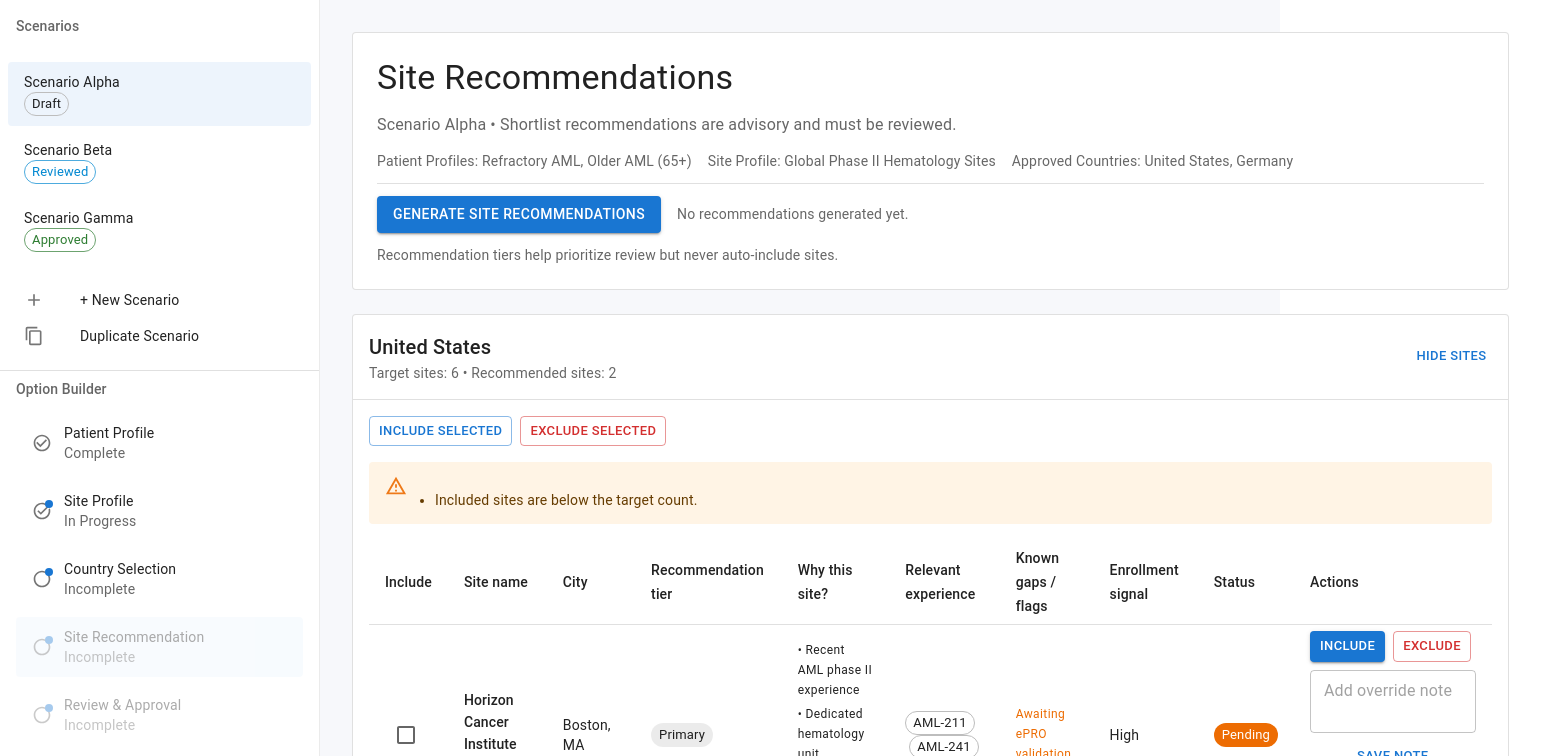
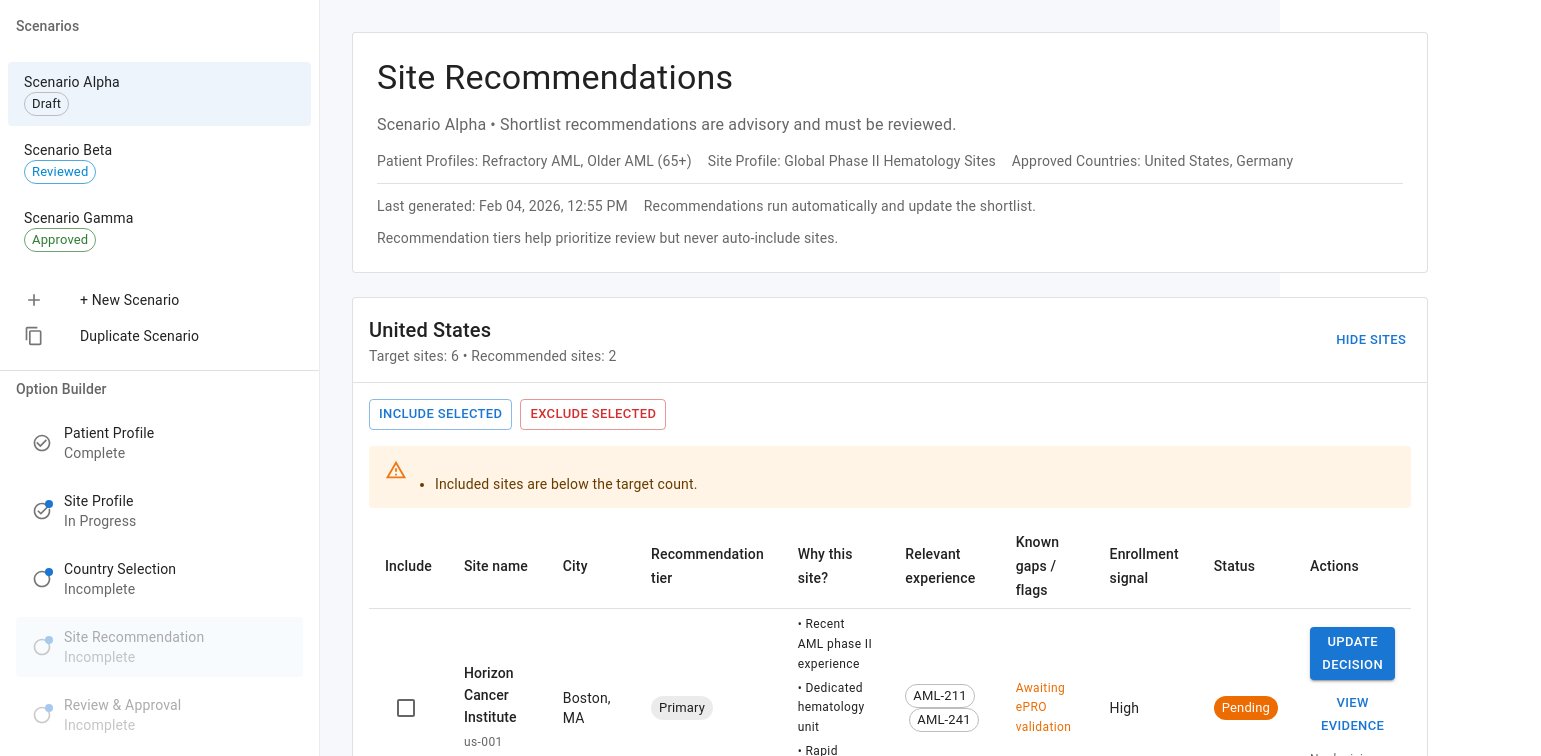
Before and after one commit to louisgroombridge-wright/sto-test-2, a React (Vite) app: page /site-recommendation in a window 1280 px wide. Shown: the top 756 px of the page, 1541 px wide, since content can reach past the window. Built offline with nearby package versions, Linux system fonts and the light colour scheme.

Commit message:
Update site recommendation actions

```diff
--- a/src/pages/SiteRecommendationPage.jsx
+++ b/src/pages/SiteRecommendationPage.jsx
@@ -6,7 +6,15 @@ import {
   Chip,
   Collapse,
   Divider,
+  Dialog,
+  DialogActions,
+  DialogContent,
+  DialogTitle,
+  FormControl,
+  FormControlLabel,
   Paper,
+  Radio,
+  RadioGroup,
   Stack,
   Table,
   TableBody,
@@ -16,7 +24,7 @@ import {
   TextField,
   Typography,
 } from "@mui/material";
-import { useMemo, useState } from "react";
+import { useEffect, useMemo, useState } from "react";
 
 const scenario = {
   name: "Scenario Alpha",
@@ -148,6 +156,12 @@ const SiteRecommendationPage = () => {
   const [hasGenerated, setHasGenerated] = useState(false);
   const [generatedAt, setGeneratedAt] = useState("");
   const [reviewOutOfDate, setReviewOutOfDate] = useState(false);
+  const [decisionDialog, setDecisionDialog] = useState({
+    open: false,
+    countryCode: "",
+    siteId: "",
+  });
+  const [decisionStatus, setDecisionStatus] = useState("Pending");
 
   const handleToggleCountry = (countryCode) => {
     setExpandedCountries((prev) => ({
@@ -172,6 +186,10 @@ const SiteRecommendationPage = () => {
       return next;
     });
   };
+
+  useEffect(() => {
+    handleGenerate();
+  }, []);
 
   const handleSelectionChange = (siteId, checked) => {
     setSelectedSites((prev) => ({
@@ -213,12 +231,43 @@ const SiteRecommendationPage = () => {
     }));
   };
 
-  const handleSaveNote = (countryCode, siteId) => {
-    const noteValue = notesDrafts[siteId] || "";
+  const openDecisionDialog = (countryCode, siteId) => {
+    const site = sitesByCountry[countryCode]?.find((entry) => entry.siteId === siteId);
+    setDecisionDialog({
+      open: true,
+      countryCode,
+      siteId,
+    });
+    if (site) {
+      setDecisionStatus(site.status);
+      setNotesDrafts((prev) => ({
+        ...prev,
+        [siteId]: prev[siteId] ?? site.notes,
+      }));
+    }
+  };
+
+  const closeDecisionDialog = () => {
+    setDecisionDialog((prev) => ({
+      ...prev,
+      open: false,
+    }));
+  };
+
+  const handleDecisionSave = () => {
+    const { countryCode, siteId } = decisionDialog;
+    if (!countryCode || !siteId) {
+      return;
+    }
+    const noteValue = notesDrafts[siteId] ?? "";
     updateSite(countryCode, siteId, {
+      status: decisionStatus,
+      decidedBy: decisionStatus === "Pending" ? "" : "J. Morgan",
+      decidedAt: decisionStatus === "Pending" ? "" : formatTimestamp(),
       notes: noteValue,
       overridden: noteValue.trim().length > 0,
     });
+    closeDecisionDialog();
   };
 
   const handleBulkAction = (countryCode, action) => {
@@ -255,6 +304,13 @@ const SiteRecommendationPage = () => {
     }, {});
   }, [sitesByCountry]);
 
+  const activeSite =
+    decisionDialog.open && decisionDialog.countryCode
+      ? sitesByCountry[decisionDialog.countryCode]?.find(
+          (site) => site.siteId === decisionDialog.siteId
+        )
+      : null;
+
   return (
     <Box sx={{ p: 4, display: "flex", flexDirection: "column", gap: 3 }}>
       <Paper elevation={0} sx={{ p: 3, border: "1px solid rgba(0, 0, 0, 0.12)" }}>
@@ -278,14 +334,11 @@ const SiteRecommendationPage = () => {
           </Stack>
           <Divider />
           <Stack direction={{ xs: "column", sm: "row" }} spacing={2} alignItems={{ sm: "center" }}>
-            <Button
-              variant="contained"
-              onClick={handleGenerate}
-            >
-              {hasGenerated ? "Re-run Recommendations" : "Generate Site Recommendations"}
-            </Button>
             <Typography variant="body2" color="text.secondary">
               {generatedAt ? `Last generated: ${generatedAt}` : "No recommendations generated yet."}
+            </Typography>
+            <Typography variant="body2" color="text.secondary">
+              Recommendations run automatically and update the shortlist.
             </Typography>
           </Stack>
           {/* Ranking is advisory only; it does not decide site inclusion. */}
@@ -437,37 +490,12 @@ const SiteRecommendationPage = () => {
                             </TableCell>
                             <TableCell>
                               <Stack spacing={1}>
-                                <Stack direction="row" spacing={1}>
-                                  <Button
-                                    size="small"
-                                    variant="contained"
-                                    onClick={() => handleInclude(country.countryCode, site.siteId)}
-                                  >
-                                    Include
-                                  </Button>
-                                  <Button
-                                    size="small"
-                                    variant="outlined"
-                                    color="error"
-                                    onClick={() => handleExclude(country.countryCode, site.siteId)}
-                                  >
-                                    Exclude
-                                  </Button>
-                                </Stack>
-                                <TextField
-                                  size="small"
-                                  placeholder="Add override note"
-                                  value={notesDrafts[site.siteId] ?? site.notes}
-                                  onChange={(event) => handleNoteChange(site.siteId, event.target.value)}
-                                  multiline
-                                  minRows={2}
-                                />
                                 <Button
                                   size="small"
-                                  variant="text"
-                                  onClick={() => handleSaveNote(country.countryCode, site.siteId)}
+                                  variant="contained"
+                                  onClick={() => openDecisionDialog(country.countryCode, site.siteId)}
                                 >
-                                  Save note
+                                  Update decision
                                 </Button>
                                 <Button size="small" variant="text">
                                   View evidence
@@ -496,6 +524,54 @@ const SiteRecommendationPage = () => {
         })}
       </Stack>
 
+      <Dialog
+        open={decisionDialog.open}
+        onClose={closeDecisionDialog}
+        fullWidth
+        maxWidth="sm"
+      >
+        <DialogTitle>Update site decision</DialogTitle>
+        <DialogContent sx={{ display: "flex", flexDirection: "column", gap: 2, mt: 1 }}>
+          {activeSite ? (
+            <Stack spacing={0.5}>
+              <Typography variant="subtitle2">{activeSite.siteName}</Typography>
+              <Typography variant="caption" color="text.secondary">
+                {activeSite.siteId} • {activeSite.city}
+              </Typography>
+            </Stack>
+          ) : null}
+          <FormControl>
+            <RadioGroup
+              value={decisionStatus}
+              onChange={(event) => setDecisionStatus(event.target.value)}
+            >
+              <FormControlLabel value="Included" control={<Radio />} label="Include this site" />
+              <FormControlLabel value="Excluded" control={<Radio />} label="Exclude this site" />
+              <FormControlLabel value="Pending" control={<Radio />} label="Keep pending" />
+            </RadioGroup>
+          </FormControl>
+          <TextField
+            label="Override note"
+            placeholder="Add a note when overriding gaps or flags"
+            value={notesDrafts[decisionDialog.siteId] ?? activeSite?.notes ?? ""}
+            onChange={(event) => handleNoteChange(decisionDialog.siteId, event.target.value)}
+            multiline
+            minRows={3}
+          />
+          {activeSite?.knownGaps?.length ? (
+            <Alert severity="warning">
+              Overrides require a note when known gaps exist.
+            </Alert>
+          ) : null}
+        </DialogContent>
+        <DialogActions>
+          <Button onClick={closeDecisionDialog}>Cancel</Button>
+          <Button variant="contained" onClick={handleDecisionSave}>
+            Save decision
+          </Button>
+        </DialogActions>
+      </Dialog>
+
       <Paper elevation={0} sx={{ p: 2, border: "1px solid rgba(0, 0, 0, 0.12)" }}>
         <Typography variant="h6" sx={{ mb: 1 }}>
           Validation & downstream flow
@@ -511,7 +587,7 @@ const SiteRecommendationPage = () => {
           ) : null}
           {!hasGenerated ? (
             <Alert severity="info">
-              Recommendations are not generated yet. Use the button above to run them.
+              Recommendations are not generated yet. They will run automatically.
             </Alert>
           ) : null}
           <Typography variant="body2" color="text.secondary">
```
